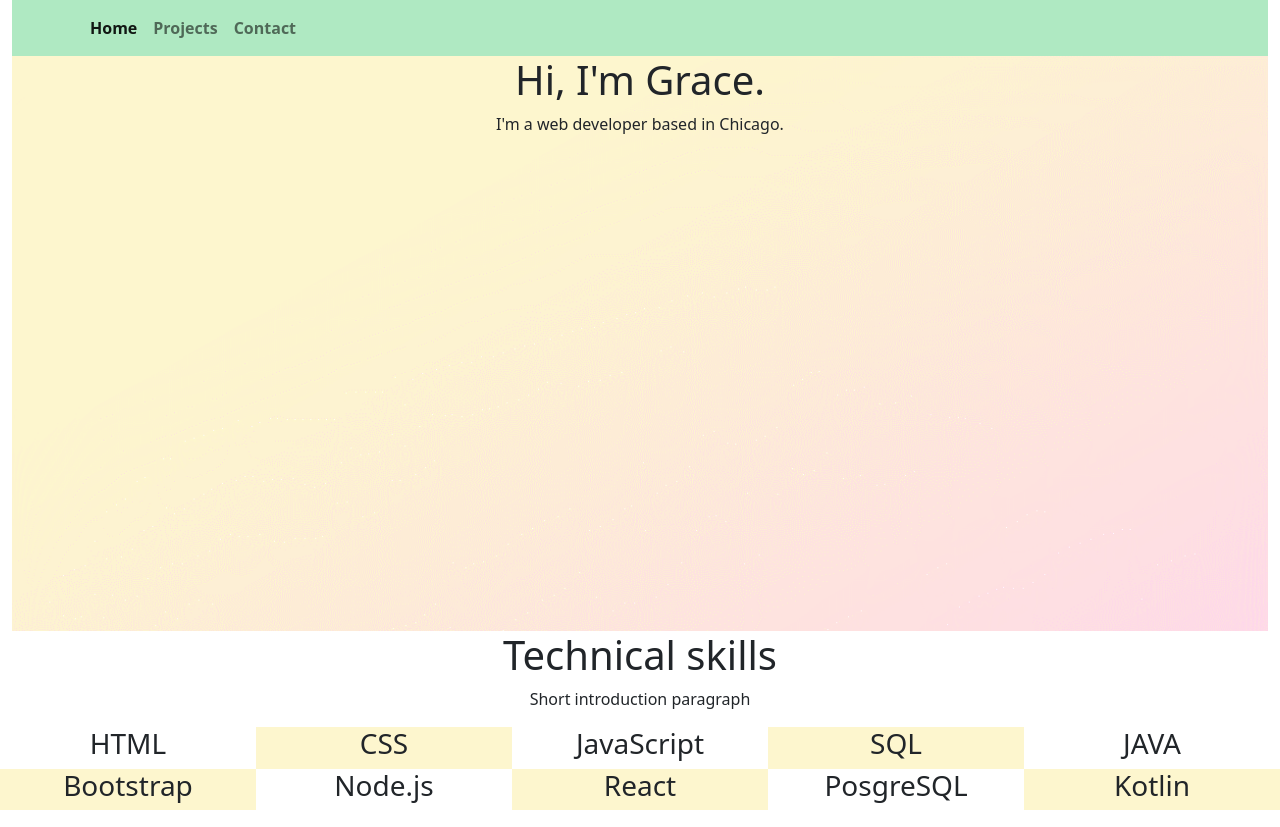
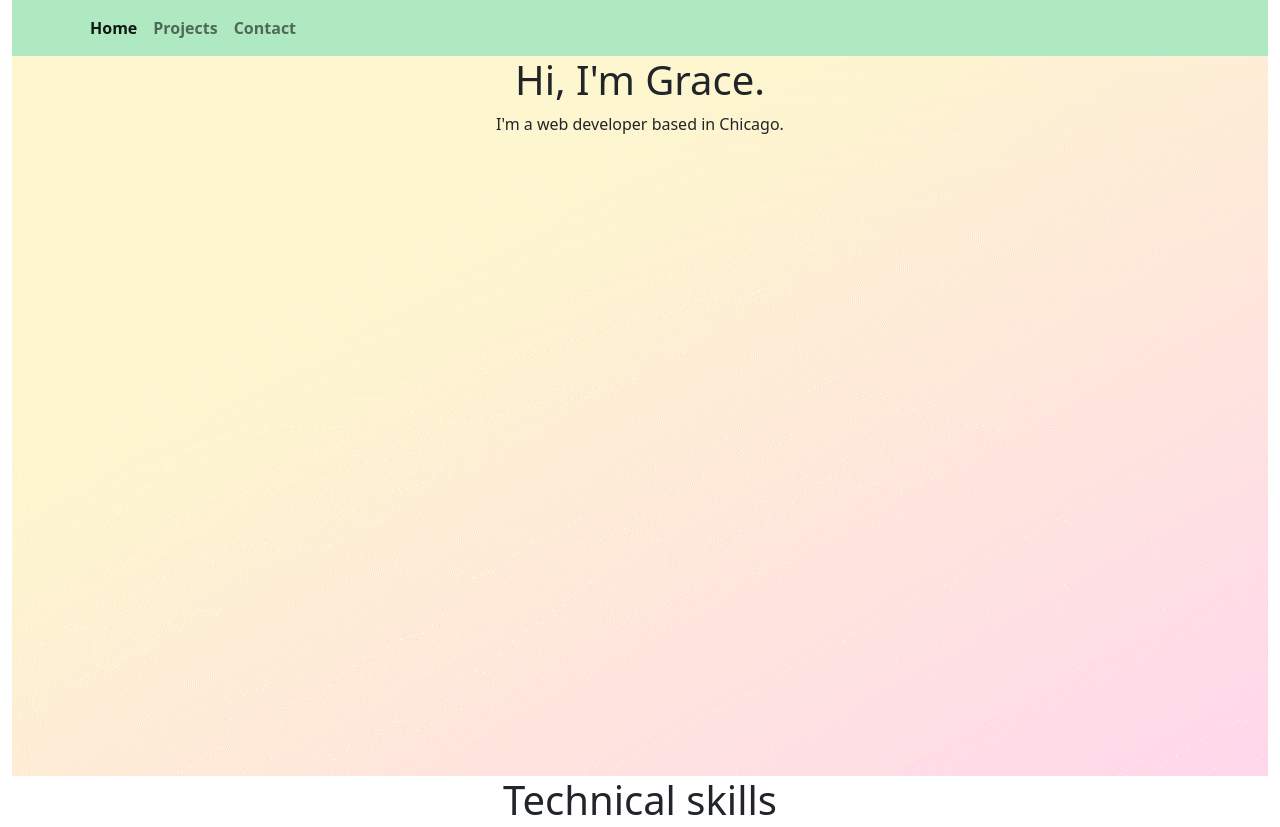
Before and after one commit to grace1501/grace1501.github.io, a plain HTML site: page index.html in a window 1280 px wide. Shown: the top 827 px of the page. Drawn offline with nearby package versions, Linux system fonts and the light colour scheme.

Commit message:
try commit again

```diff
--- a/style.css
+++ b/style.css
@@ -3,7 +3,7 @@
     background-size: cover;
     text-align: center;
     margin: 0;
-    height: 575px;
+    height: 720px;
 }
 
 .color-light-1 {
```
